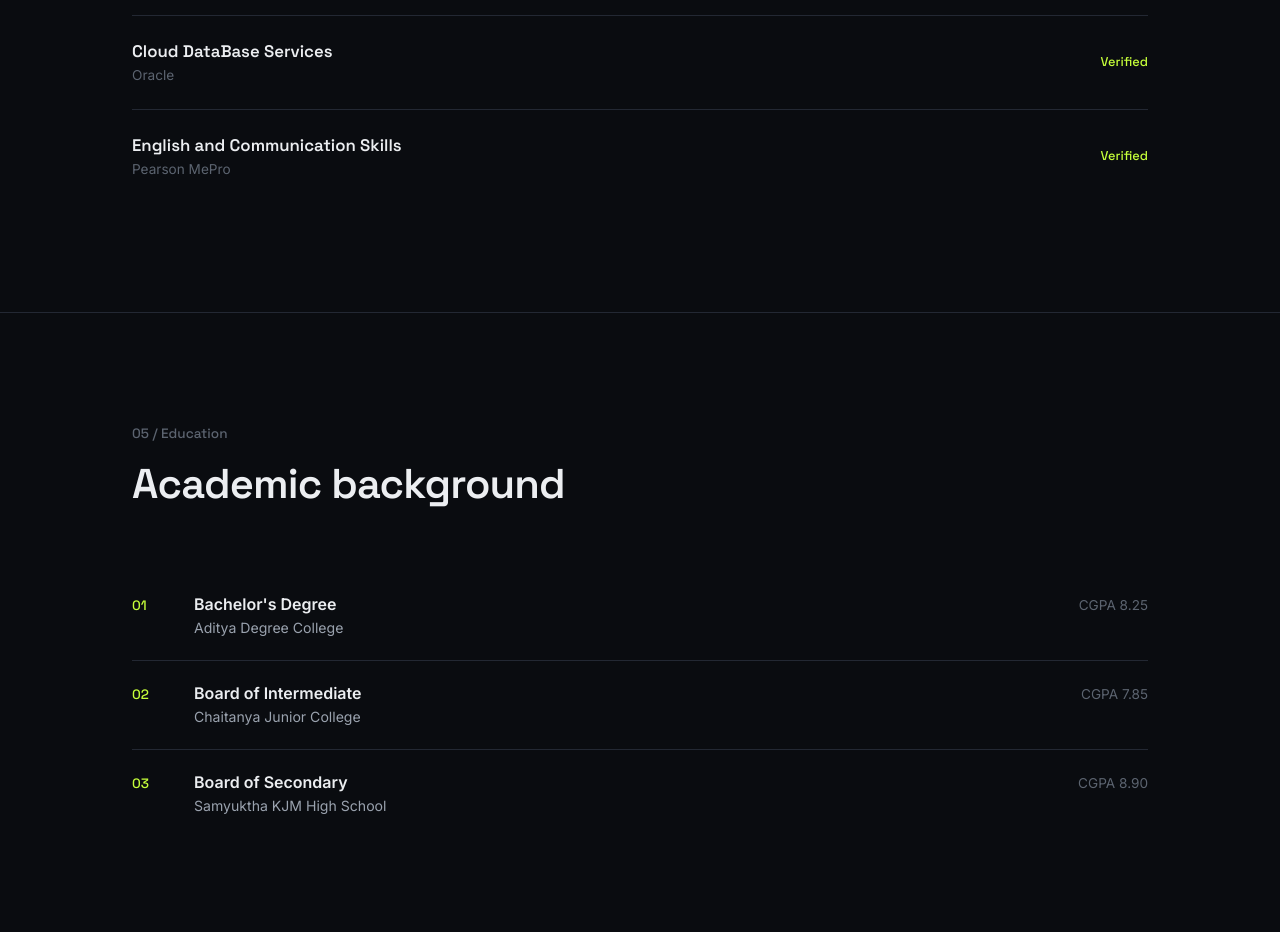
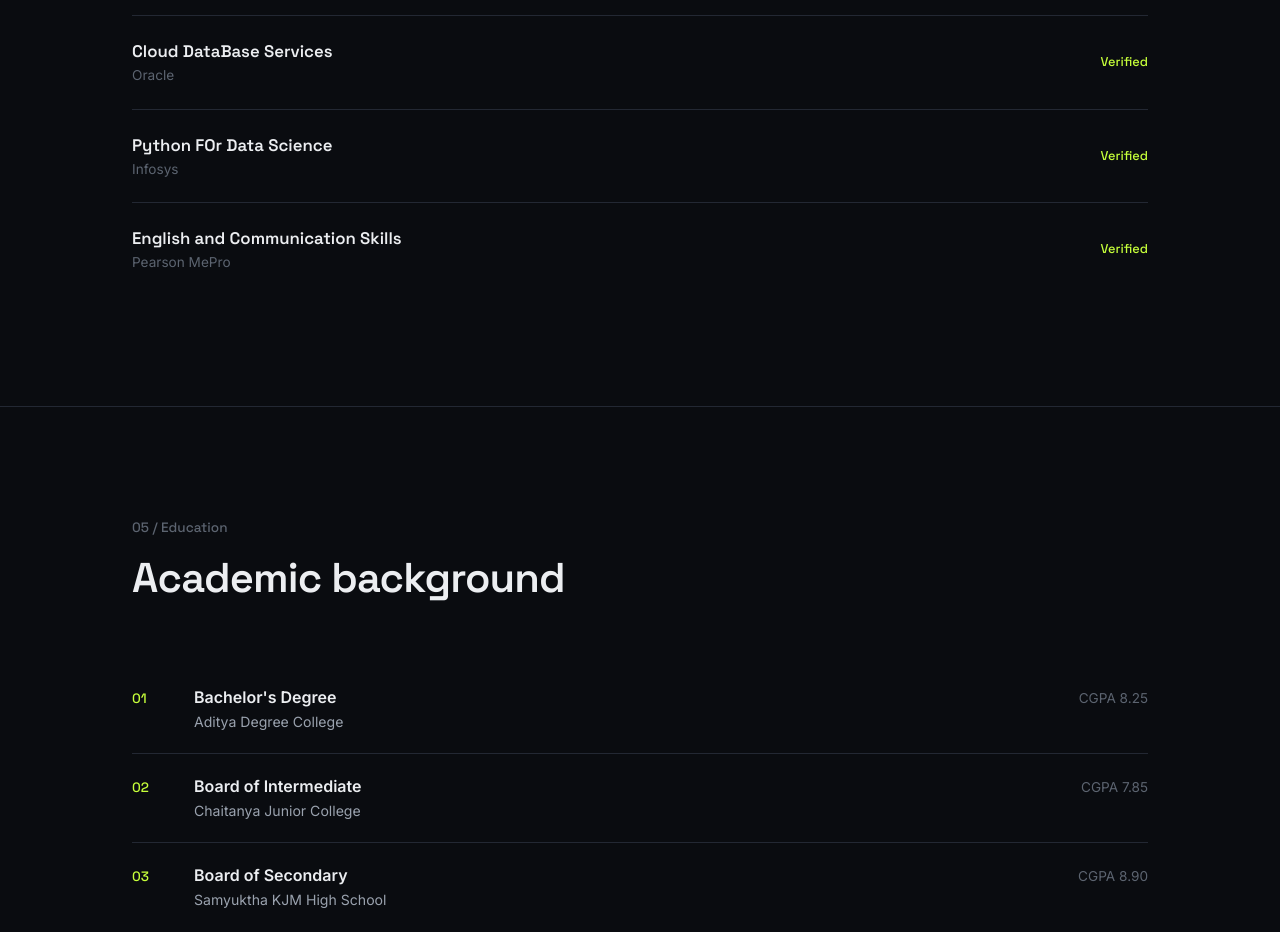
Before and after one commit to karanamganesh509/karanam-portfolio, a plain HTML site: page index.html in a window 1280 px wide. Shown: the part 3420-4352 px from the top of the page. Drawn offline with nearby package versions, Linux system fonts and the light colour scheme.

Commit message:
Add Python for Data Science certification entry

```diff
--- a/index.html
+++ b/index.html
@@ -367,6 +367,10 @@
           <div class="cert-mark">Verified</div>
           </div>
         <div class="cert-row">
+          <div><div class="cert-name">Python FOr Data Science</div><div class="cert-issuer">Infosys</div></div>
+          <div class="cert-mark">Verified</div>
+        </div>
+        <div class="cert-row">
           <div><div class="cert-name">English and Communication Skills</div><div class="cert-issuer">Pearson MePro</div></div>
           <div class="cert-mark">Verified</div>
         </div>
```
